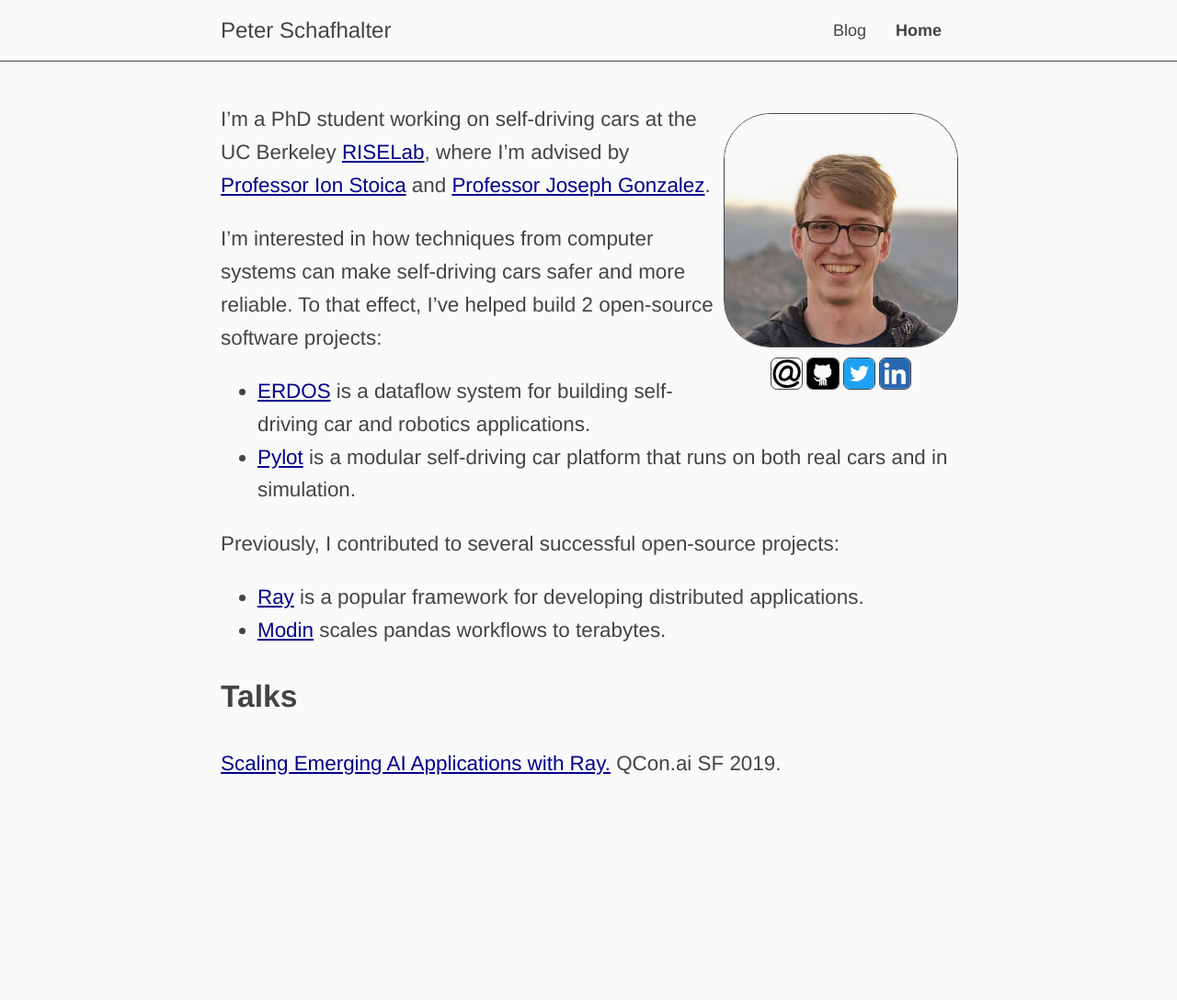
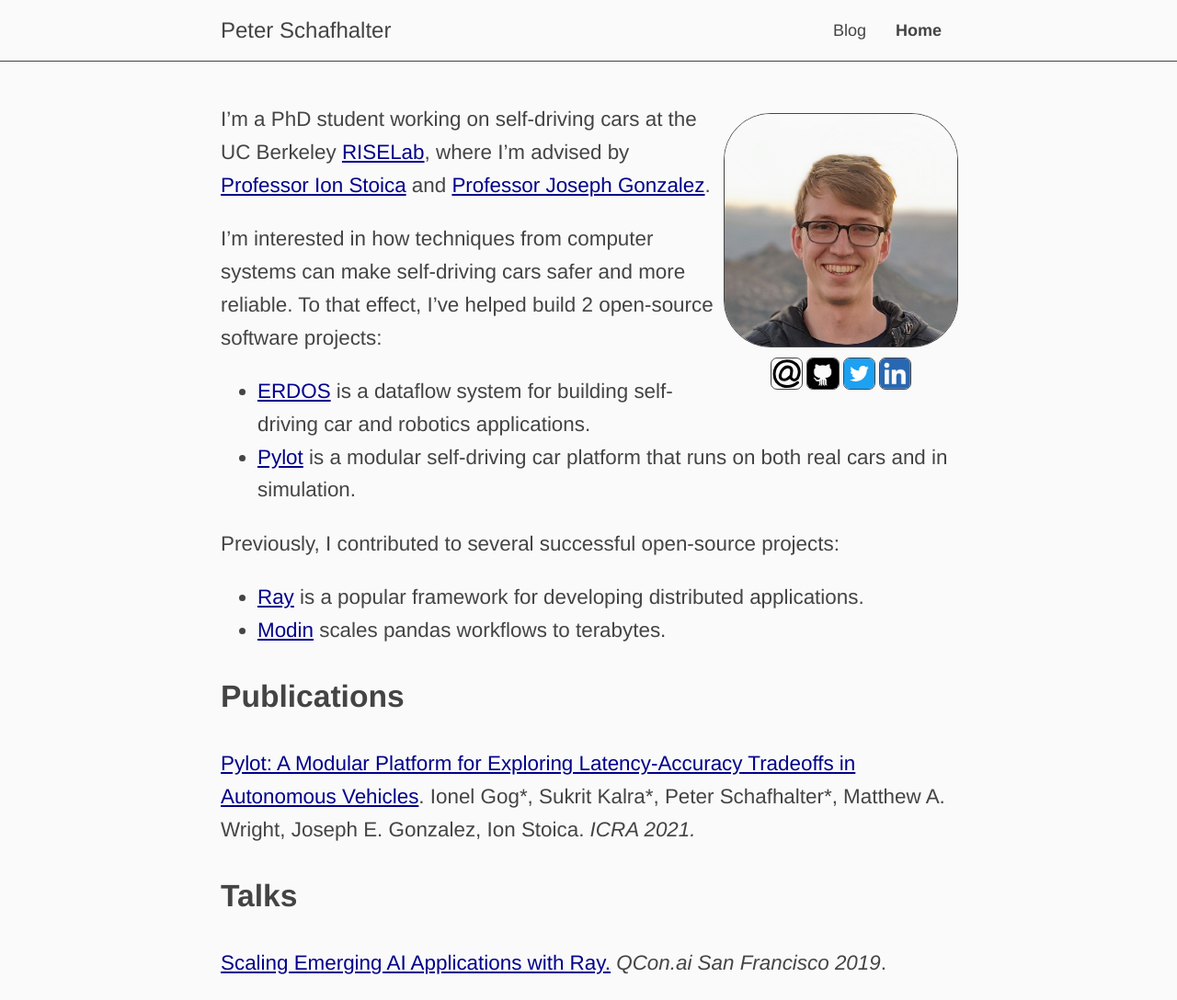
Before and after one commit to pschafhalter/pschafhalter.github.io, a Jekyll site: the page built from index.md, in a window 1280 px wide. Shown: the whole page at 92% size. Built offline with Jekyll 4.4.1, drawn with Linux system fonts in a browser that asks for light colours; before the commit the page ends 900 px from its top, so only the background shows below that.

Commit message:
Add Pylot paper

```diff
--- a/index.md
+++ b/index.md
@@ -22,6 +22,11 @@
 - [Ray](https://ray.io/) is a popular framework for developing distributed applications.
 - [Modin](http://modin.org/) scales pandas workflows to terabytes.
 
+## Publications
+
+[Pylot: A Modular Platform for Exploring Latency-Accuracy Tradeoffs in Autonomous Vehicles](/data/papers/2021-icra-pylot.pdf).
+Ionel Gog\*, Sukrit Kalra\*, Peter Schafhalter\*, Matthew A. Wright, Joseph E. Gonzalez, Ion Stoica. *ICRA 2021.*
+
 ## Talks
 
-[Scaling Emerging AI Applications with Ray.](https://www.infoq.com/presentations/scale-ai-ray/) QCon.ai SF 2019.
+[Scaling Emerging AI Applications with Ray.](https://www.infoq.com/presentations/scale-ai-ray/) *QCon.ai San Francisco 2019*.
```
Also changed, not shown: 1 other file.
